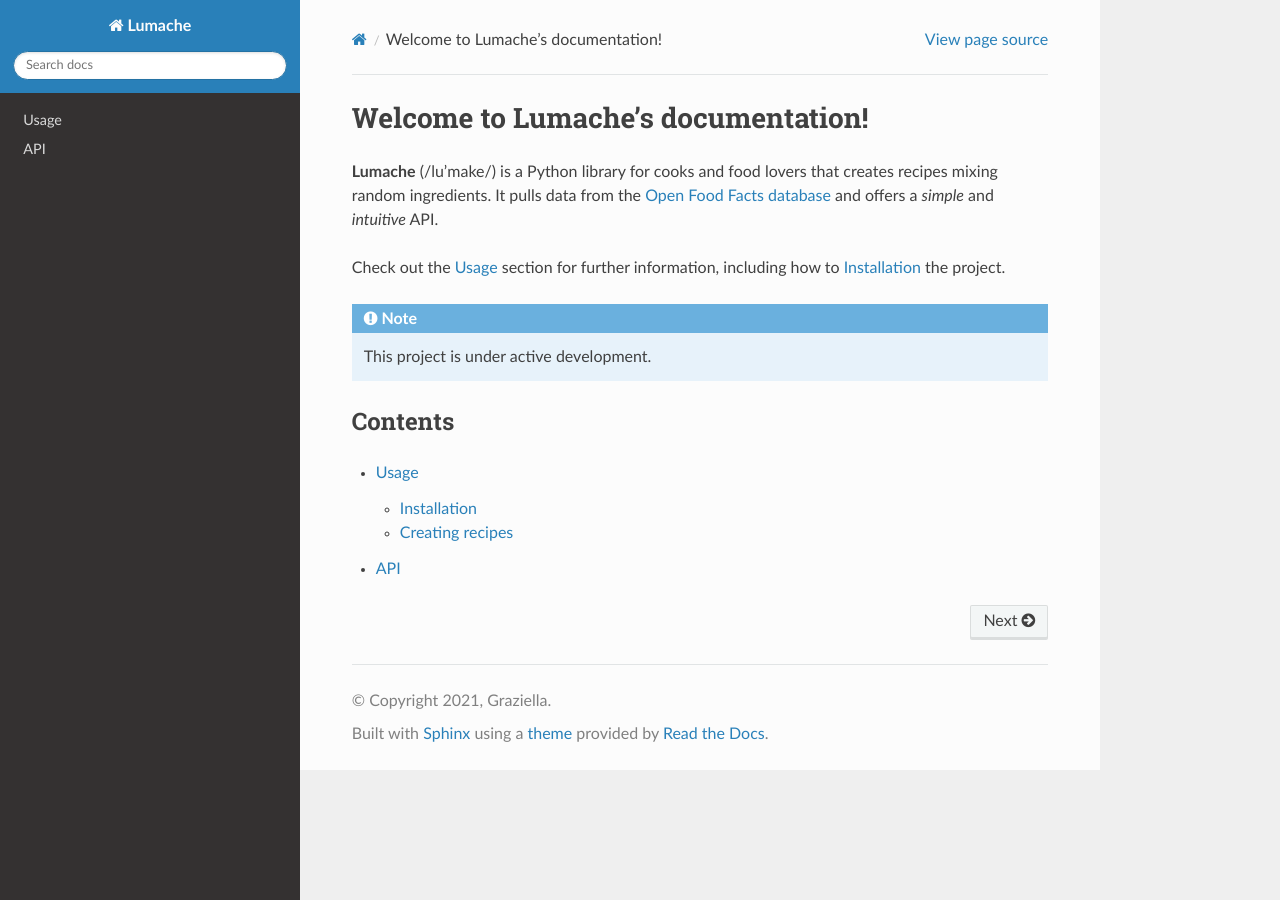
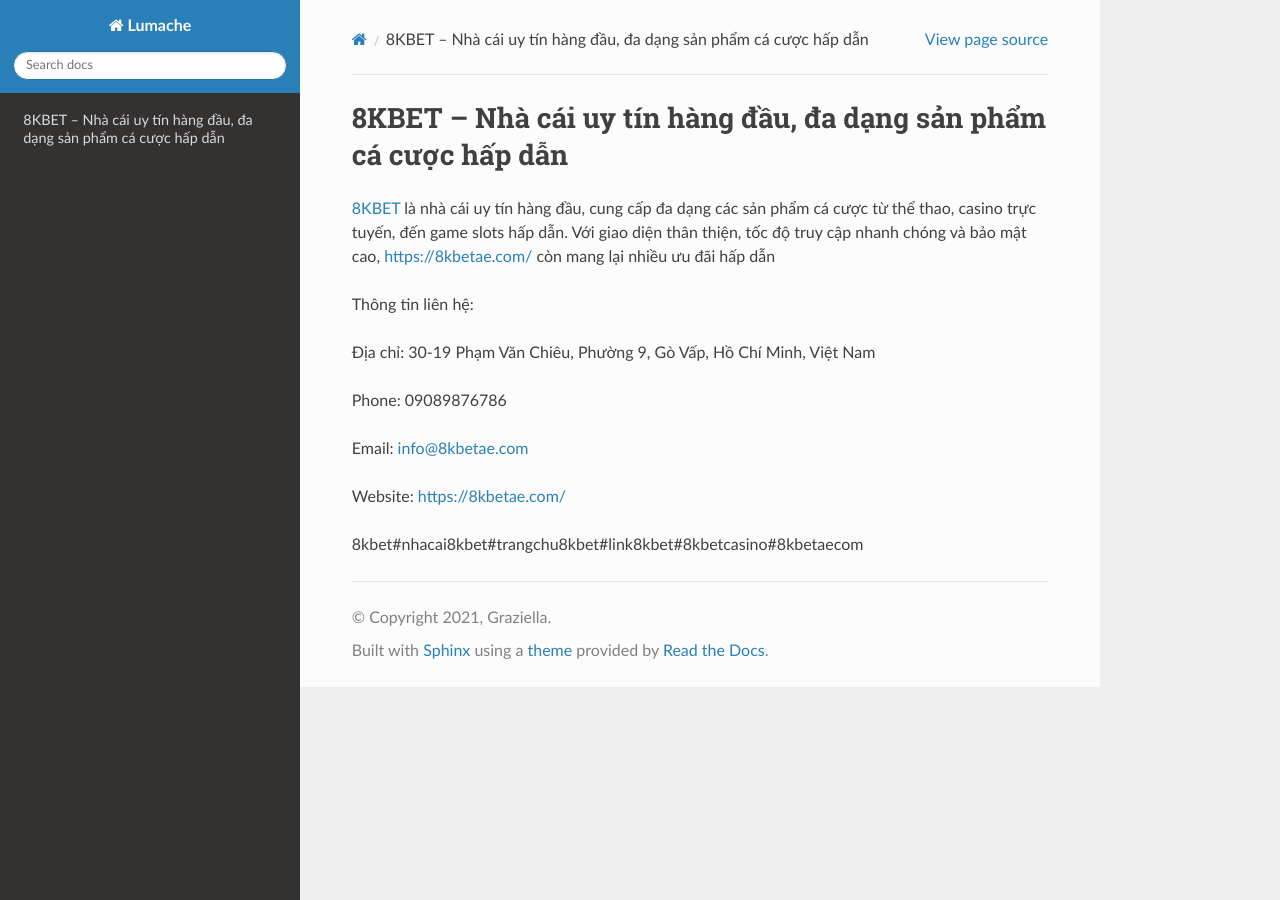
Before and after one commit to antonniotrombeta/8kbetaecom, a Sphinx documentation site: the page built from docs/source/index.rst, in a window 1280 px wide. Built offline with Sphinx 7.4.7 and the Read the Docs theme 3.1.0, drawn with Linux system fonts in a browser that asks for light colours.

Commit message:
Update index.rst

```diff
--- a/docs/source/index.rst
+++ b/docs/source/index.rst
@@ -1,22 +1,16 @@
-Welcome to Lumache's documentation!
+8KBET – Nhà cái uy tín hàng đầu, đa dạng sản phẩm cá cược hấp dẫn
 ===================================
 
-**Lumache** (/lu'make/) is a Python library for cooks and food lovers
-that creates recipes mixing random ingredients.
-It pulls data from the `Open Food Facts database <https://world.openfoodfacts.org/>`_
-and offers a *simple* and *intuitive* API.
+`8KBET <https://8kbetae.com/>`_ là nhà cái uy tín hàng đầu, cung cấp đa dạng các sản phẩm cá cược từ thể thao, casino trực tuyến, đến game slots hấp dẫn. Với giao diện thân thiện, tốc độ truy cập nhanh chóng và bảo mật cao, https://8kbetae.com/ còn mang lại nhiều ưu đãi hấp dẫn
 
-Check out the :doc:`usage` section for further information, including
-how to :ref:`installation` the project.
+Thông tin liên hệ:
 
-.. note::
+Địa chỉ: 30-19 Phạm Văn Chiêu, Phường 9, Gò Vấp, Hồ Chí Minh, Việt Nam
 
-   This project is under active development.
+Phone: 09089876786
 
-Contents
---------
+Email: info@8kbetae.com
 
-.. toctree::
+Website: https://8kbetae.com/
 
-   usage
-   api
+8kbet#nhacai8kbet#trangchu8kbet#link8kbet#8kbetcasino#8kbetaecom
```
